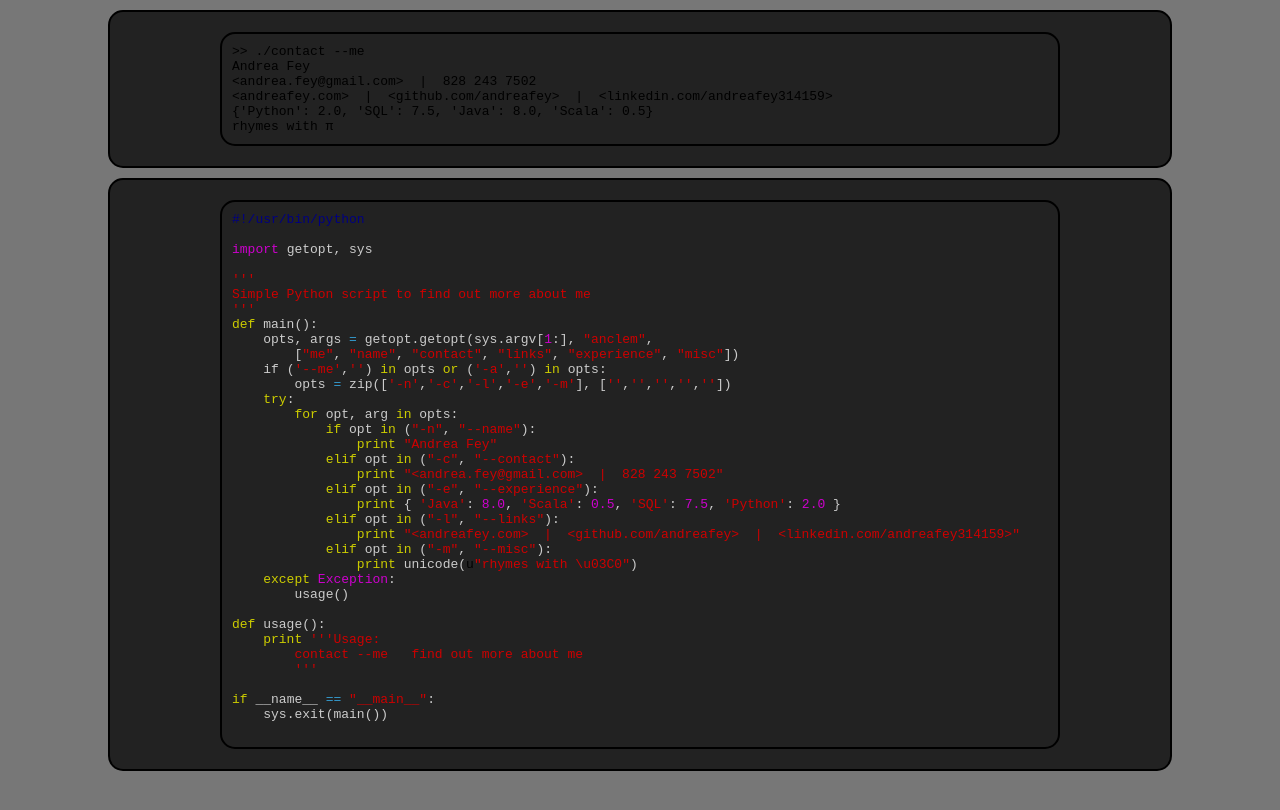
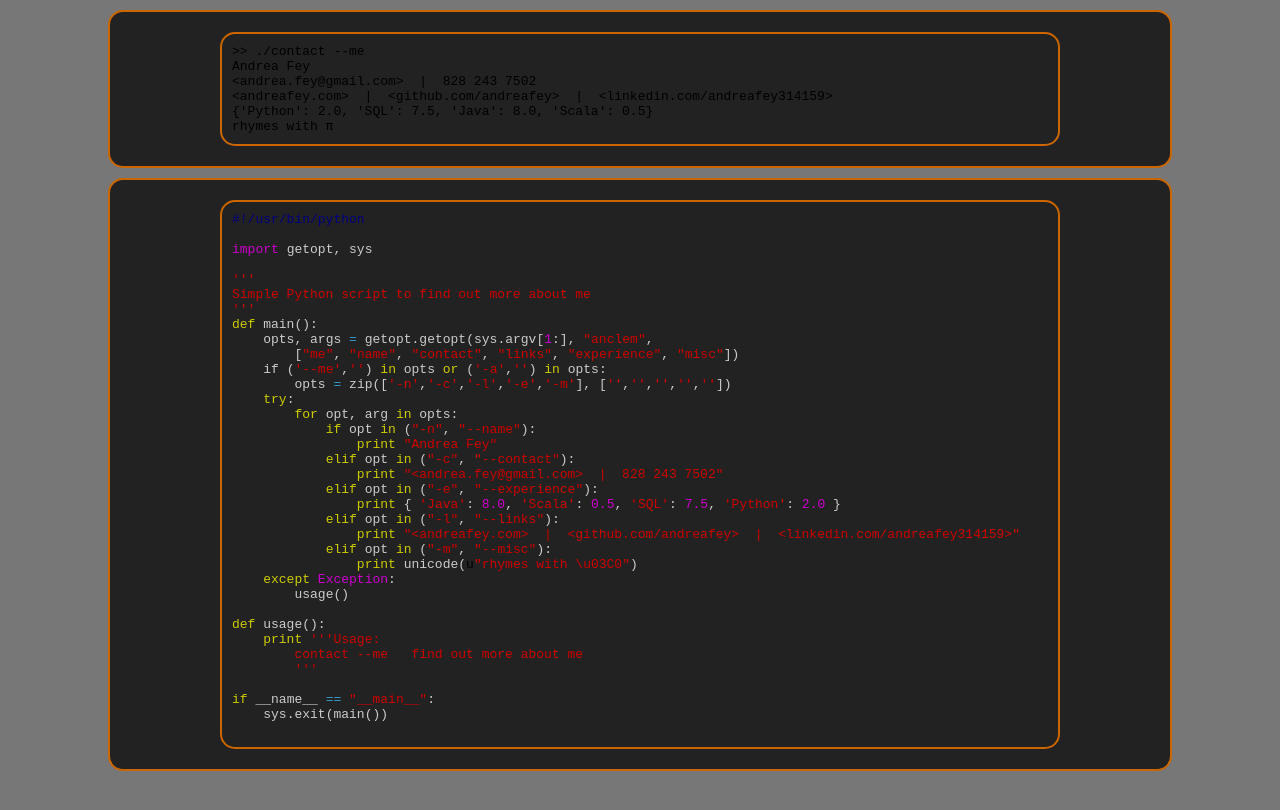
Before and after one commit to andreafey/businesscard, a Jekyll site: the page built from index.md, in a window 1280 px wide. Shown: the top 810 px of the page. Built offline with Jekyll 4.4.1, drawn with Linux system fonts in a browser that asks for light colours; Markdown is read by kramdown in place of the engine named in the settings.

Commit message:
customize border color

```diff
--- a/css/custom.css
+++ b/css/custom.css
@@ -4,7 +4,7 @@ html {
 .site .highlight {
    margin: 10px 100px;
    padding: 10px;
-   border: 2px solid;
+   border: 2px solid #cc6600;
    border-radius: 15px;
 }
 .site .highlight .text { color: #cccccc; }
```
